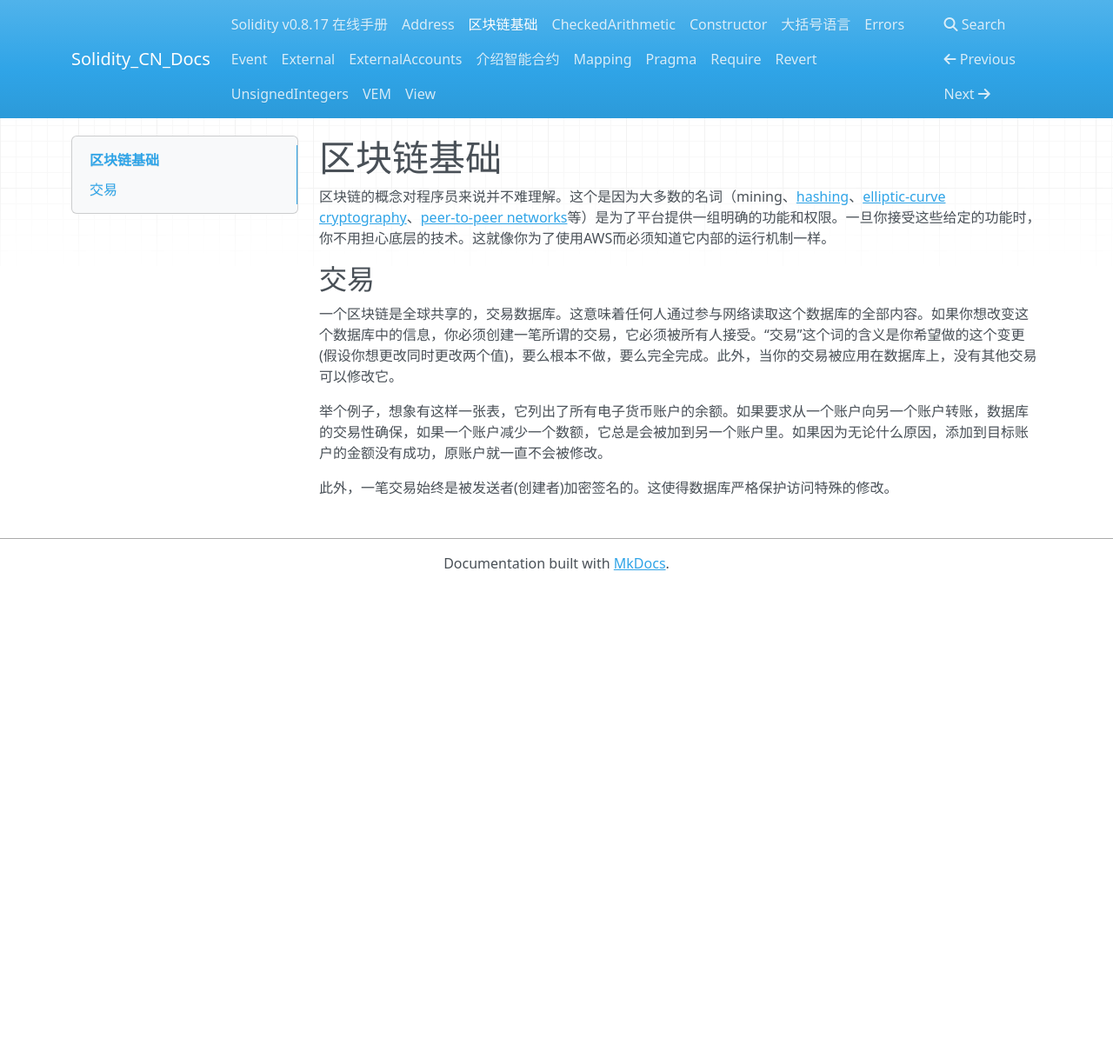
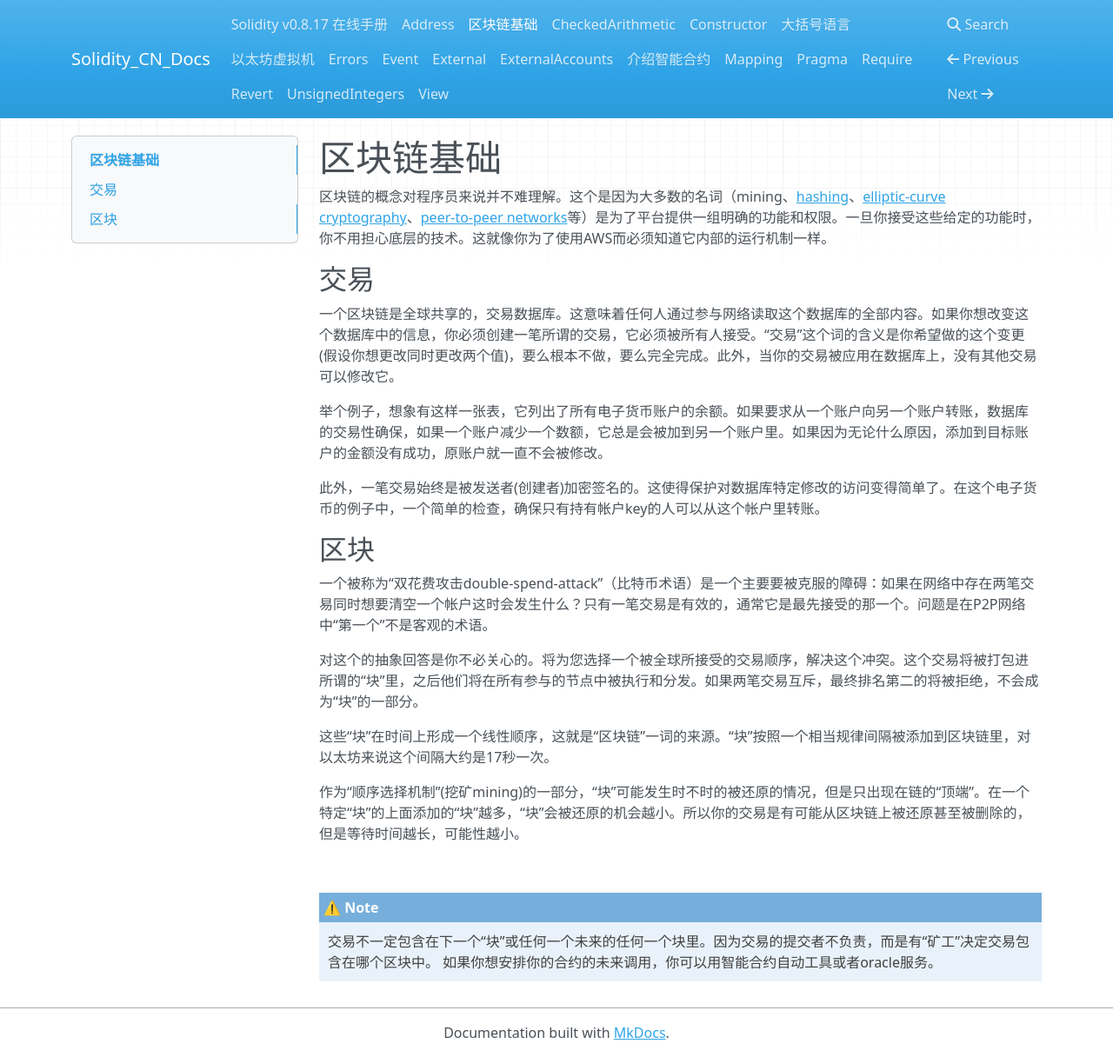
Before and after one commit to youunknow/Solidity_CN_Docs, an MkDocs documentation site: the page built from docs/BlockchainBasic.md, in a window 1280 px wide and 1216 px high. Shown: the whole window at 87% size. Built offline with MkDocs 1.6.1, drawn with Linux system fonts in a browser that asks for light colours; nearby versions of some CDN libraries.

Commit message:
finish EVM

```diff
--- a/docs/BlockchainBasic.md
+++ b/docs/BlockchainBasic.md
@@ -8,4 +8,26 @@
 
 举个例子，想象有这样一张表，它列出了所有电子货币账户的余额。如果要求从一个账户向另一个账户转账，数据库的交易性确保，如果一个账户减少一个数额，它总是会被加到另一个账户里。如果因为无论什么原因，添加到目标账户的金额没有成功，原账户就一直不会被修改。
 
-此外，一笔交易始终是被发送者(创建者)加密签名的。这使得数据库严格保护访问特殊的修改。
+此外，一笔交易始终是被发送者(创建者)加密签名的。这使得保护对数据库特定修改的访问变得简单了。在这个电子货币的例子中，一个简单的检查，确保只有持有帐户key的人可以从这个帐户里转账。
+
+
+## 区块
+
+一个被称为“双花费攻击double-spend-attack”（比特币术语）是一个主要要被克服的障碍：如果在网络中存在两笔交易同时想要清空一个帐户这时会发生什么？只有一笔交易是有效的，通常它是最先接受的那一个。问题是在P2P网络中“第一个”不是客观的术语。
+
+对这个的抽象回答是你不必关心的。将为您选择一个被全球所接受的交易顺序，解决这个冲突。这个交易将被打包进所谓的“块”里，之后他们将在所有参与的节点中被执行和分发。如果两笔交易互斥，最终排名第二的将被拒绝，不会成为“块”的一部分。
+
+这些“块”在时间上形成一个线性顺序，这就是“区块链”一词的来源。“块”按照一个相当规律间隔被添加到区块链里，对以太坊来说这个间隔大约是17秒一次。
+
+作为“顺序选择机制”(挖矿mining)的一部分，“块”可能发生时不时的被还原的情况，但是只出现在链的“顶端”。在一个特定“块”的上面添加的“块”越多，“块”会被还原的机会越小。所以你的交易是有可能从区块链上被还原甚至被删除的，但是等待时间越长，可能性越小。
+
+<br/>
+
+<div style="background:#76afdb;color:#fff;padding:5px;font-weight:600">
+⚠️ Note
+</div>
+<div style="background:#e9f2fa;color:#404040;padding:10px">
+交易不一定包含在下一个“块”或任何一个未来的任何一个块里。因为交易的提交者不负责，而是有“矿工”决定交易包含在哪个区块中。
+
+如果你想安排你的合约的未来调用，你可以用智能合约自动工具或者oracle服务。
+</div>
```
Also changed, not shown: docs/EVM.md (added, +54 -0 lines), docs/index.md (+1 -1 lines), docs/VEM.md (deleted).
